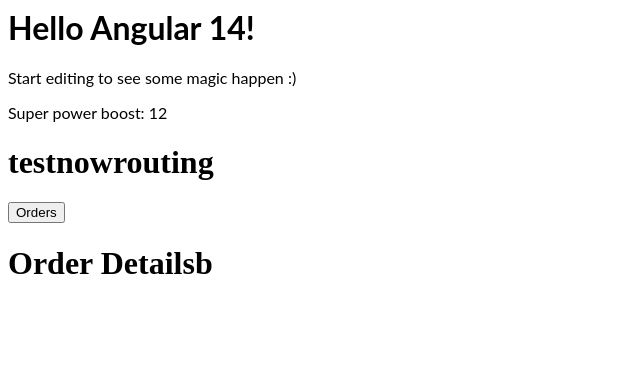
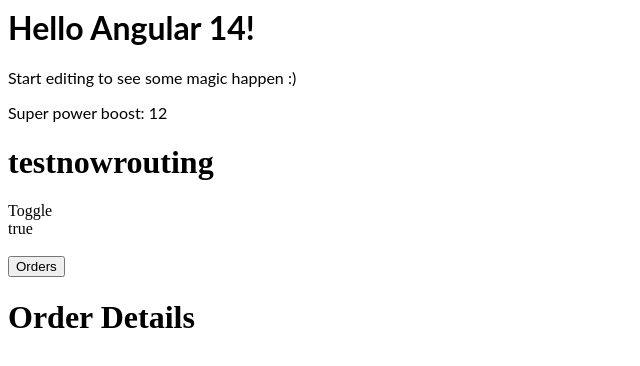
Before and after one commit to rajivbsc/angular-ivy-csxbpj, an Angular app: page /order in a window 1280 px wide. Shown: the top 366 px of the page, without its empty margins (0-640 px from the left). Built offline with nearby package versions, Linux system fonts and the light colour scheme.

Commit message:
5 files modified, 2 added

```diff
--- a/angular.json
+++ b/angular.json
@@ -26,6 +26,9 @@
             "design":[
               "src/app/design",
                "src/app/design/order"
+            ],
+            "example":[
+              "src/app/example"
             ],
             "styles": [
               "src/styles.css"
@@ -87,6 +90,9 @@
             "design":[
               "src/app/design",
               "src/app/design/order"
+            ],
+            "example":[
+              "src/app/example"
             ]
           }
         },
--- a/src/app/app.component.html
+++ b/src/app/app.component.html
@@ -6,6 +6,10 @@
 <h1>
   {{title}}
 </h1>
+<zippy [exps]="2" (open)="onOpen($event)" (close)="onClose($event)"></zippy>
+<div>
+  <br>
+</div>
 <button routerLink="/order">Orders</button>
 
 <router-outlet></router-outlet>
--- a/src/app/app.component.ts
+++ b/src/app/app.component.ts
@@ -4,6 +4,7 @@
 import { HttpClient } from '@angular/common/http';
 import {TestService} from './sample.service'
 import { IAuthToken } from './IAuthToken';
+
 @Component({
   selector: 'my-app',
   templateUrl: './app.component.html',
@@ -19,4 +20,16 @@
   {
 
   }
+  onOpen($event)
+  {
+console.log('open');
+  }
+   onClose($event)
+  {
+    console.log('close');
+  }
+  pass($event)
+  {
+
+  }
 }
--- a/src/app/app.module.ts
+++ b/src/app/app.module.ts
@@ -1,4 +1,4 @@
-import { NgModule,Provider, CUSTOM_ELEMENTS_SCHEMA } from '@angular/core';
+import { NgModule,Provider, CUSTOM_ELEMENTS_SCHEMA,NO_ERRORS_SCHEMA } from '@angular/core';
 import { BrowserModule } from '@angular/platform-browser'
 import { HTTP_INTERCEPTORS,HttpClient,HttpInterceptor, HttpRequest, HttpHandler, HttpEvent,HttpClientModule  } from '@angular/common/http'
 import { FormsModule } from '@angular/forms'
@@ -11,11 +11,12 @@
 import {TestService} from './sample.service'
 import {RouterModule,RouterOutlet} from '@angular/router'
 import {appRoutingModule} from './app-routing.module'
+import {obserComponent} from './example/observ.component'
 @NgModule({
   imports:      [ BrowserModule, FormsModule,HttpClientModule,orderModule,appRoutingModule ],
-  declarations: [ AppComponent, HelloComponent,customPipes ],
+  declarations: [ AppComponent, HelloComponent,customPipes,obserComponent ],
   bootstrap:    [ AppComponent ],
   providers:[HttpClientModule,HttpClient,TestService,authService]//{provide: HTTP_INTERCEPTORS, useClass: AuthInterceptor, multi: true }]
-  ,schemas: [CUSTOM_ELEMENTS_SCHEMA]
+  ,schemas: [CUSTOM_ELEMENTS_SCHEMA,NO_ERRORS_SCHEMA]
 })
 export class AppModule { }
--- a/src/app/design/order/order.component.ts
+++ b/src/app/design/order/order.component.ts
@@ -2,6 +2,6 @@
 
 @Component({
   selector:'order',
-  template:'<h1>Order Detailsb</h1>'
+  template:'<h1>Order Details</h1>'
 })
 export class orderComponent{}
--- a/src/app/design/order/order.module.ts
+++ b/src/app/design/order/order.module.ts
@@ -5,7 +5,7 @@
 
 @NgModule({
   imports: [
-   CommonModule,
+    CommonModule,
     orderRoutingModule
   ],
   declarations: [orderComponent]
--- /dev/null
+++ b/src/app/example/observ.component.ts
@@ -0,0 +1,34 @@
+import { Component,Input,Output, EventEmitter } from "@angular/core"
+import {Operator,fromEvent,from } from 'rxjs'
+@Component({
+  selector:'zippy',
+  template:`<div class="zippy1">
+    <div (click)="toggle()">Toggle</div>
+    <div [hidden]="!visible">
+      <div> {{visible}}</div>
+    </div>
+  </div>
+  `
+})
+export class obserComponent{
+  @Output() open = new EventEmitter<any>();
+  @Output() close = new EventEmitter<any>();
+  @Input() exps:number;
+  visible:boolean=true;
+  constructor(){}
+  toggle()
+  {
+    this.visible=!this.visible;
+    if(this.visible)
+    {
+      console.log('parent open emit' + this.exps)
+
+      this.open.emit(null);
+    }
+    else
+    {
+      console.log('parent close emit')
+       this.close.emit(null);
+    }
+  }
+}
```
Also changed, not shown: src/app/example/observ.component.html (added).
